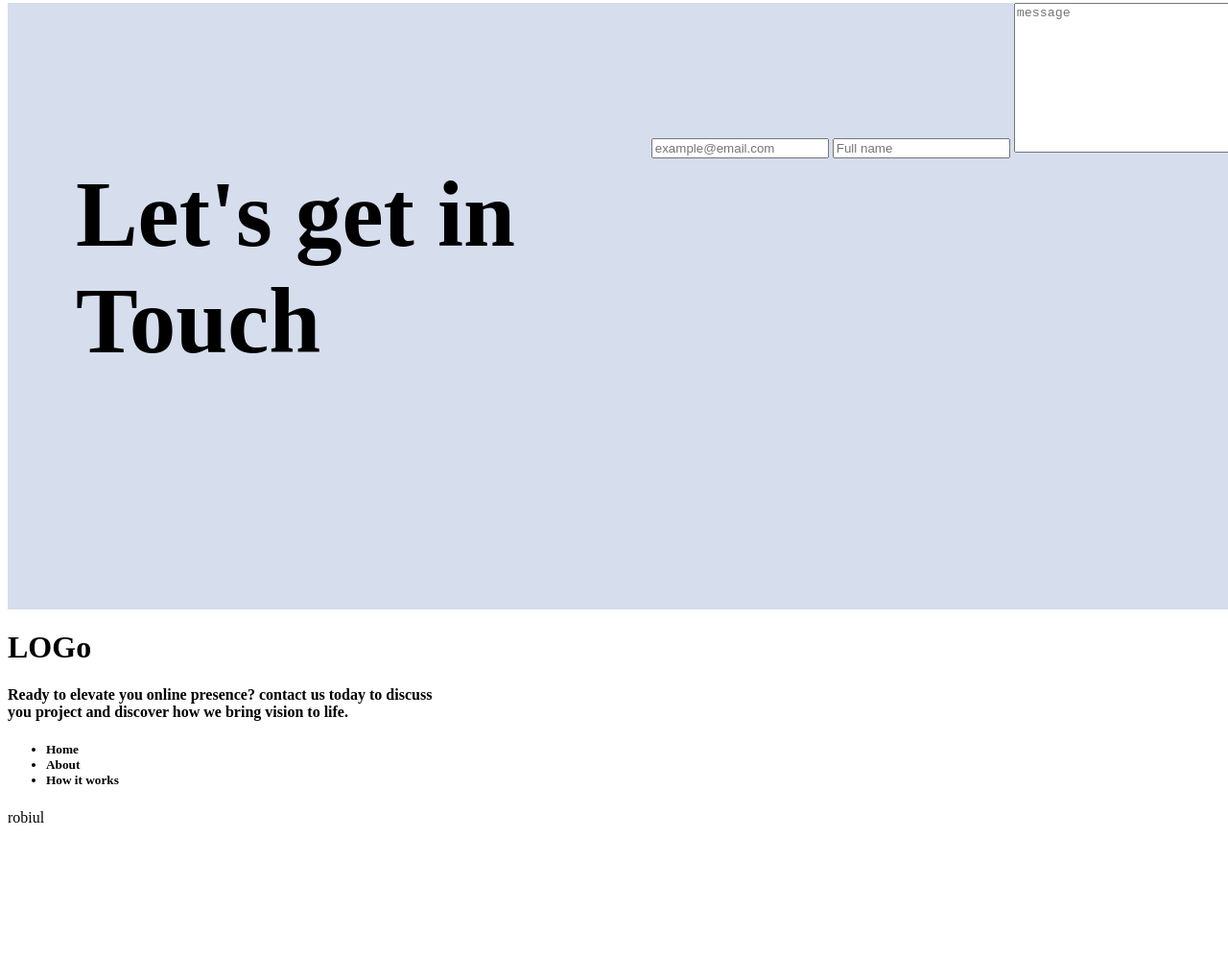
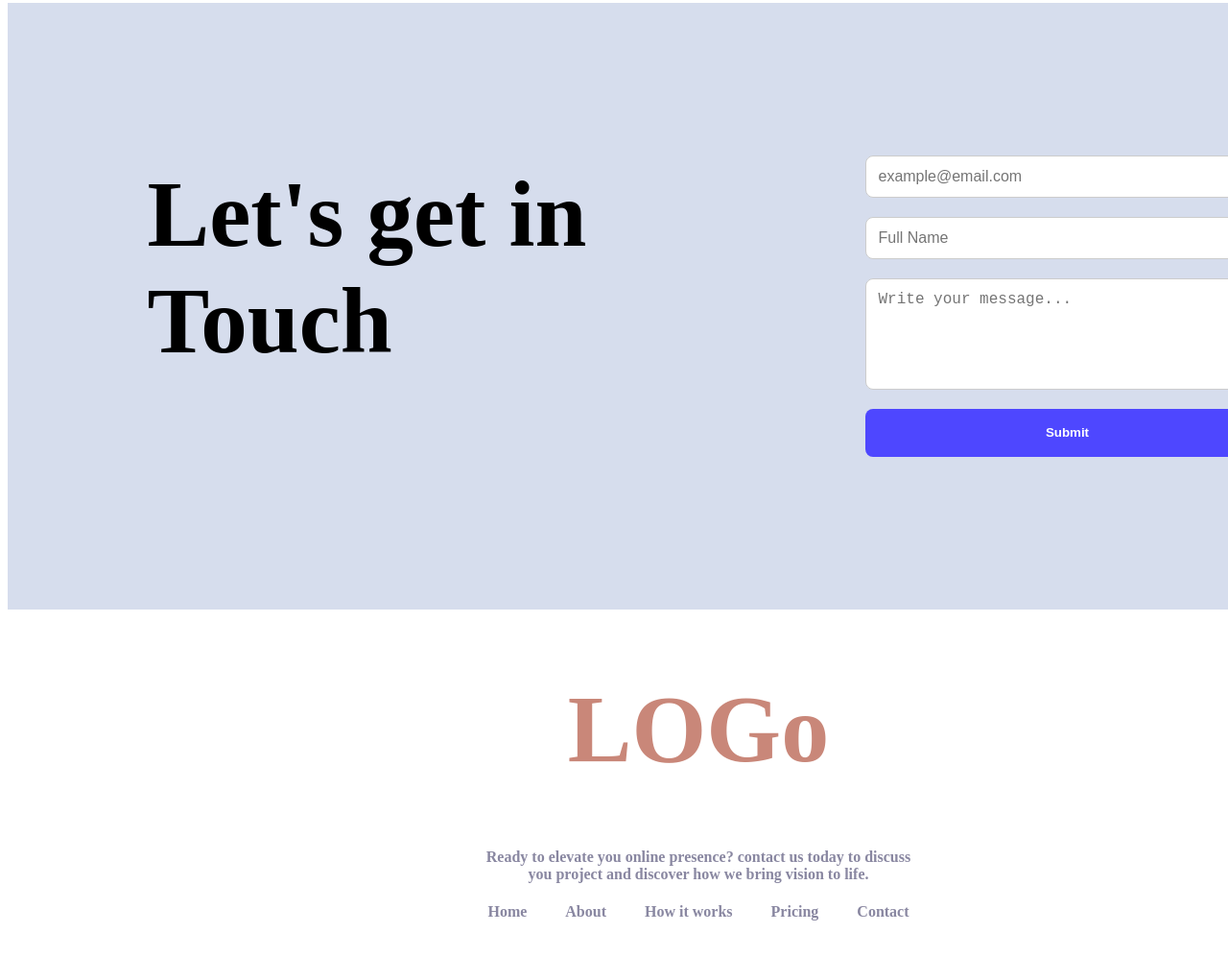
Before and after one commit to Robiul-2003/robiul-pro, a plain HTML site: page index.html in a window 1280 px wide. Shown: the part 2826-3823 px from the top of the page at 96% size. Before the commit the page ends 3703 px from the top, so only its background shows below. Drawn offline with Linux system fonts and the light colour scheme.

```diff
--- a/index.html
+++ b/index.html
@@ -238,6 +238,91 @@
     font-weight: bold;
     padding-top:100px;
 }
+
+
+
+.contact-form {
+    display: flex;
+    flex-direction: column;
+    justify-content: center;
+    padding-top:0px;
+    gap: 20px;
+    width: 400px;
+}
+
+.contact-form input[type="text"],
+.contact-form input[type="email"],
+.contact-form textarea {
+    padding: 12px;
+    border: 1px solid #ccc;
+    border-radius: 8px;
+    font-size: 16px;
+    width: 100%;
+}
+
+.contact-form textarea {
+    resize: vertical;
+}
+
+.contact-form input[type="submit"] {
+    background-color: #4E47FF;
+    color: white;
+    font-weight: bold;
+    border: none;
+    border-radius: 8px;
+    padding: 12px;
+    cursor: pointer;
+    transition: background-color 0.3s;
+    width:420px;
+    height:50px;
+}
+
+.contact-form input[type="submit"]:hover {
+    background-color: #FF5733;
+}
+.loGO{
+    width:1440px;
+    height:424px;
+    margin: auto;
+    background-color:#FFFFFF ;
+    text-align: center;
+    justify-content: center;
+    align-items: center;
+}
+.YOUr{
+    font-size:100px;
+    font-weight: bold;
+    color:#c98779;
+
+}
+.R{
+    color:#8987A1;
+}
+.five {
+    display: flex;
+    justify-content: center;
+    gap:40px;
+    list-style: none;
+    padding: 0;
+    margin-top: 20px;
+}
+.five ul {
+    display: flex;
+    justify-content: center;
+    gap: 40px;
+    list-style: none;
+    padding: 0;
+    margin: 0;
+}
+
+.five ul li {
+    font-size: 16px;
+    font-weight: bold;
+    color: #8987A1;
+    cursor: pointer;
+}
+
+
 </style>
 
 <body>
@@ -328,29 +413,32 @@
     <img class="dine" src="./Assets/wc-big.png">
 </div>
 <div class="Email">
+  <div>
     <h1 class="LET">Let's get in <br> Touch</h1>
-<form action="">
-    <input type="text" name="" id="" placeholder="example@email.com">
-    <input type="text" name="" id="" placeholder="Full name">
-    <textarea name="" id="" cols="30" rows="10" placeholder="message"></textarea>
-    <input type="submit" value="submit">
-</form>
+  </div>
 
+  <form class="contact-form" action="">
+    <input type="email" name="email" placeholder="example@email.com" required>
+    <input type="text" name="name" placeholder="Full Name" required>
+    <textarea name="message" cols="30" rows="5" placeholder="Write your message..." required></textarea>
+    <input type="submit" value="Submit">
+  </form>
 </div>
 
 <div class="loGO">
 <h1 class="YOUr">LOGo</h1>
 <h4 class="R">Ready to elevate you online presence? contact us today to discuss<br>you project and discover how we bring vision to life.</h4>
-<h5 class="five">
+<div class="five">
     <ul>
         <li>Home</li>
         <li>About</li>
         <li>How it works</li>
+        <li>Pricing</li>
+        <li>Contact</li>
     </ul>
-</h5>
 </div>
 
-<p>robiul</p>
+
     </footer>
 </body>
 </html>
```
